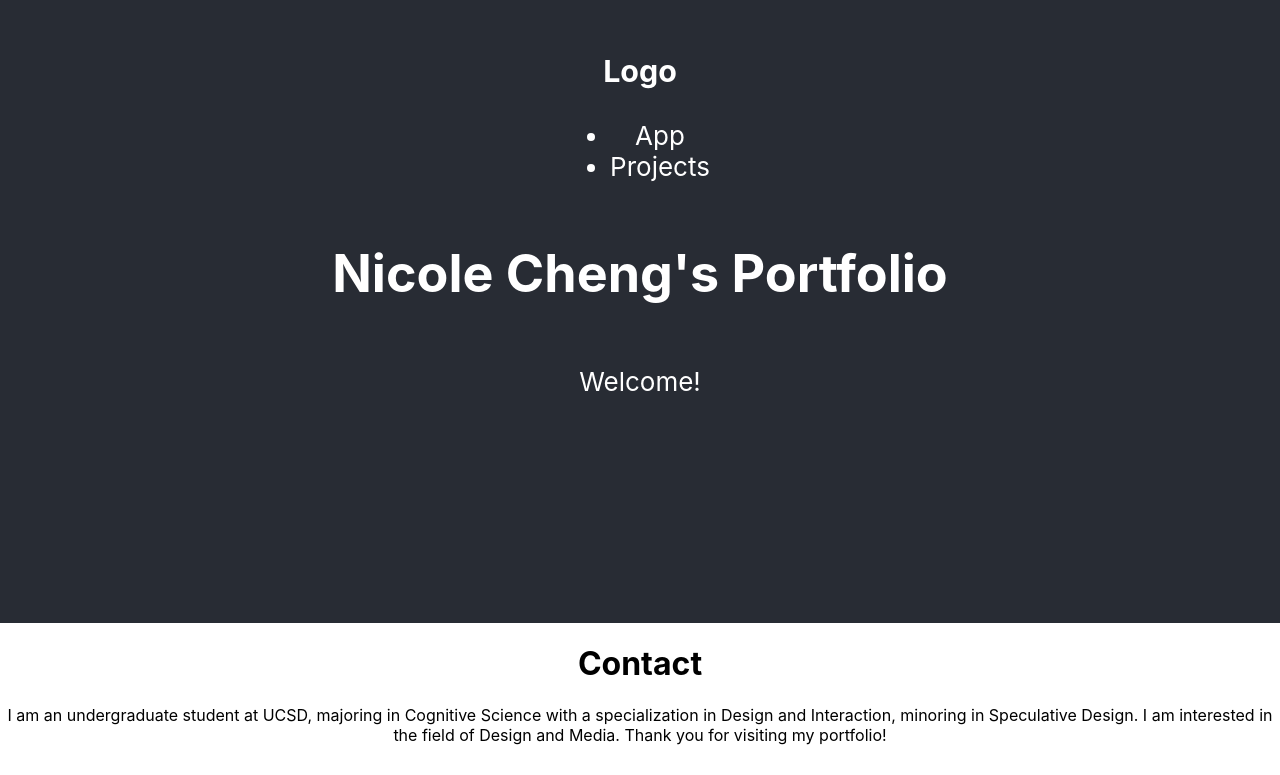
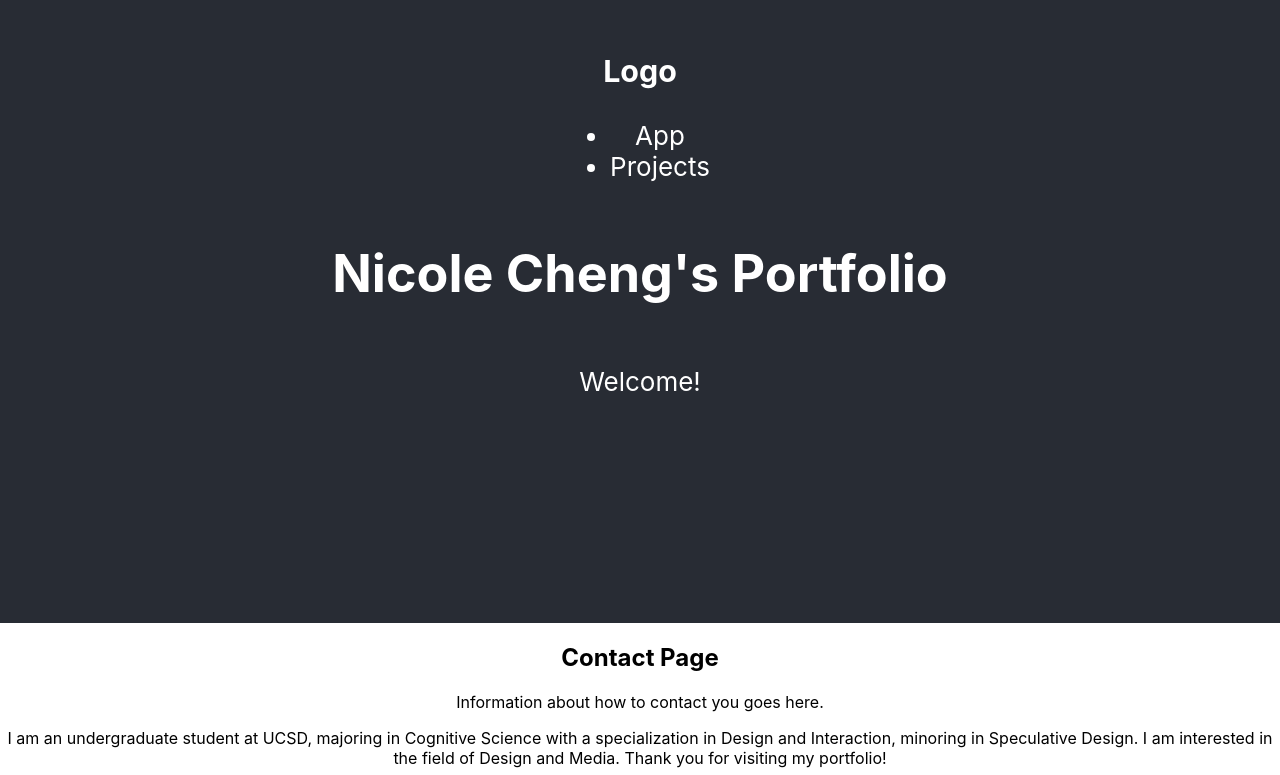
Before and after one commit to nicolecheng7603/COGS125, a React (Create React App) app: page /contact in a window 1280 px wide. Shown: the part 177-952 px from the top of the page. Built offline with nearby package versions, Linux system fonts and the light colour scheme.

Commit message:
Update Contact.js

```diff
--- a/src/Contact.js
+++ b/src/Contact.js
@@ -1,10 +1,10 @@
 import React from 'react';
-import './App.css';
 
 function Contact() {
   return (
-    <div >
-        <h1>Contact</h1>
+    <div>
+      <h2>Contact Page</h2>
+      <p>Information about how to contact you goes here.</p>
     </div>
   );
 }
```
